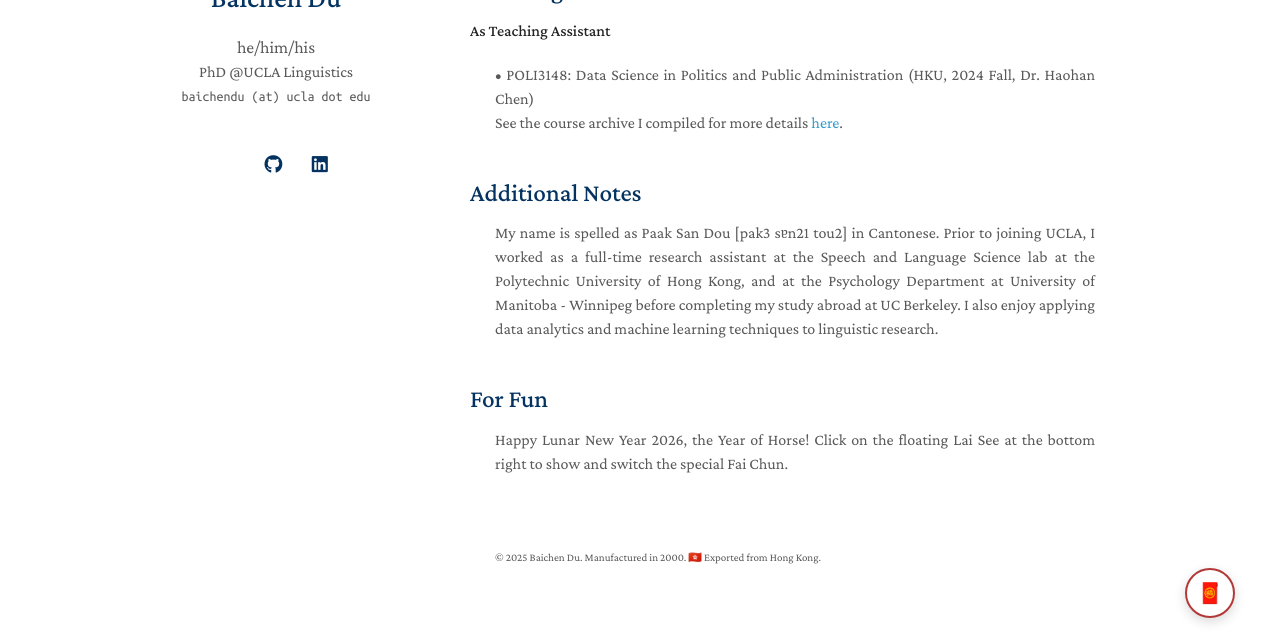
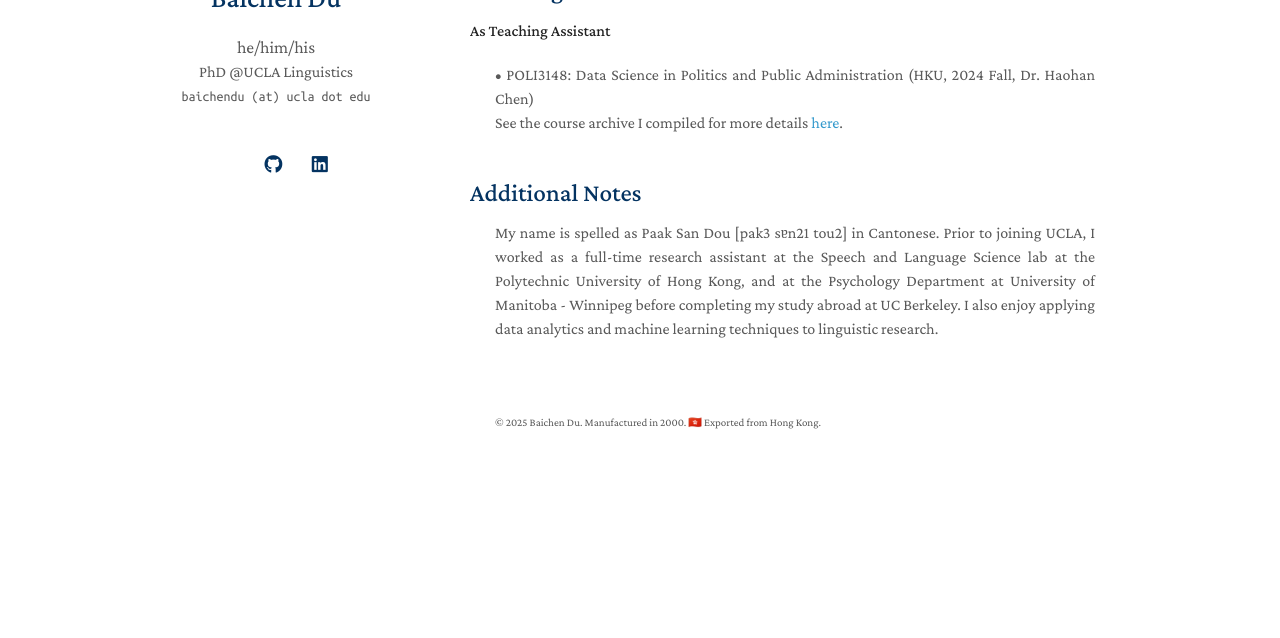
Before and after one commit to baichen-du/baichen-du.github.io, a Jekyll site: the page built from index.md, in a window 1280 px wide and 900 px high, scrolled down 1432 px, cut to the strip 262-900 px from the top of the window. Built offline with Jekyll 4.4.1, drawn with Linux system fonts in a browser that asks for light colours; some web fonts are replaced; a style sheet for code colours, icons or effects is not loaded; our own code applies the rules of GitHub Pages for plain Markdown files; after the commit the page ends 2197 px from its top, so only the background shows below that.

Commit message:
Delete 'For Fun' section from index.md
Removed the 'For Fun' section including Lunar New Year greeting and associated scripts.

```diff
--- a/index.md
+++ b/index.md
@@ -93,45 +93,3 @@ See the course archive I compiled for more details <a href="https://github.com/h
 My name is spelled as Paak San Dou [pak3 sɐn21 tou2] in Cantonese. Prior to joining UCLA, I worked as a full-time research assistant at the Speech and Language Science lab at the Polytechnic University of Hong Kong, and at the Psychology Department at University of Manitoba - Winnipeg before completing my study abroad at UC Berkeley. I also enjoy applying data analytics and machine learning techniques to linguistic research.
 </div>
 <br>
-
-## For Fun
-
-<div style="text-align: justify">
-Happy Lunar New Year 2026, the Year of Horse! Click on the floating Lai See at the bottom right to show and switch the special Fai Chun.
-</div>
-<br>
-<p></p>
-
-
-<script src="/couplet.js"></script>
-<div style="position: fixed; bottom: 20px; right: 20px; z-index: 99999;">
-    <button id="mode-btn" style="width:50px; height:50px; border-radius:50%; border:2px solid #b33939; background:#fff; cursor:pointer; font-size:20px; box-shadow:0 4px 12px rgba(0,0,0,0.15);">
-        <span id="mode-icon">🧧</span>
-    </button>
-</div>
-
-<script>
-(function() {
-    const btn = document.getElementById('mode-btn');
-    const icon = document.getElementById('mode-icon');
-    // 狀態定義：0=off, 1=cn, 2=en
-    let state = 0;
-    const states = [
-        { mode: 'off', icon: '🧧', title: '中文春聯' },
-        { mode: 'cn', icon: '🔤', title: 'English Couplet' },
-        { mode: 'en', icon: '📄', title: '學術模式 (關閉)' }
-    ];
-
-    btn.addEventListener('click', () => {
-        state = (state + 1) % 3;
-        const current = states[state];
-        icon.innerText = current.icon;
-        btn.title = current.title;
-
-        // 調用 couplet.js 暴露的接口
-        if (typeof window.setCyberCouplet === 'function') {
-            window.setCyberCouplet(current.mode);
-        }
-    });
-})();
-</script>
```
